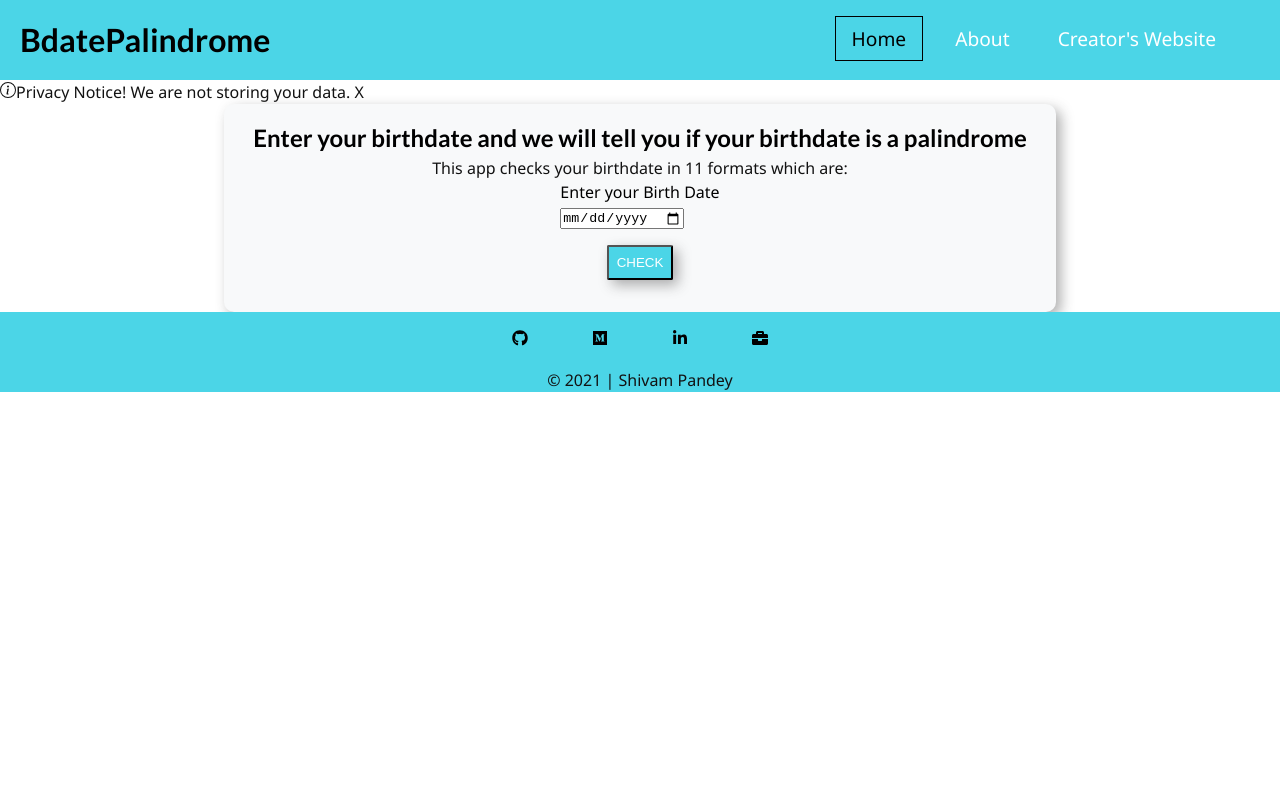
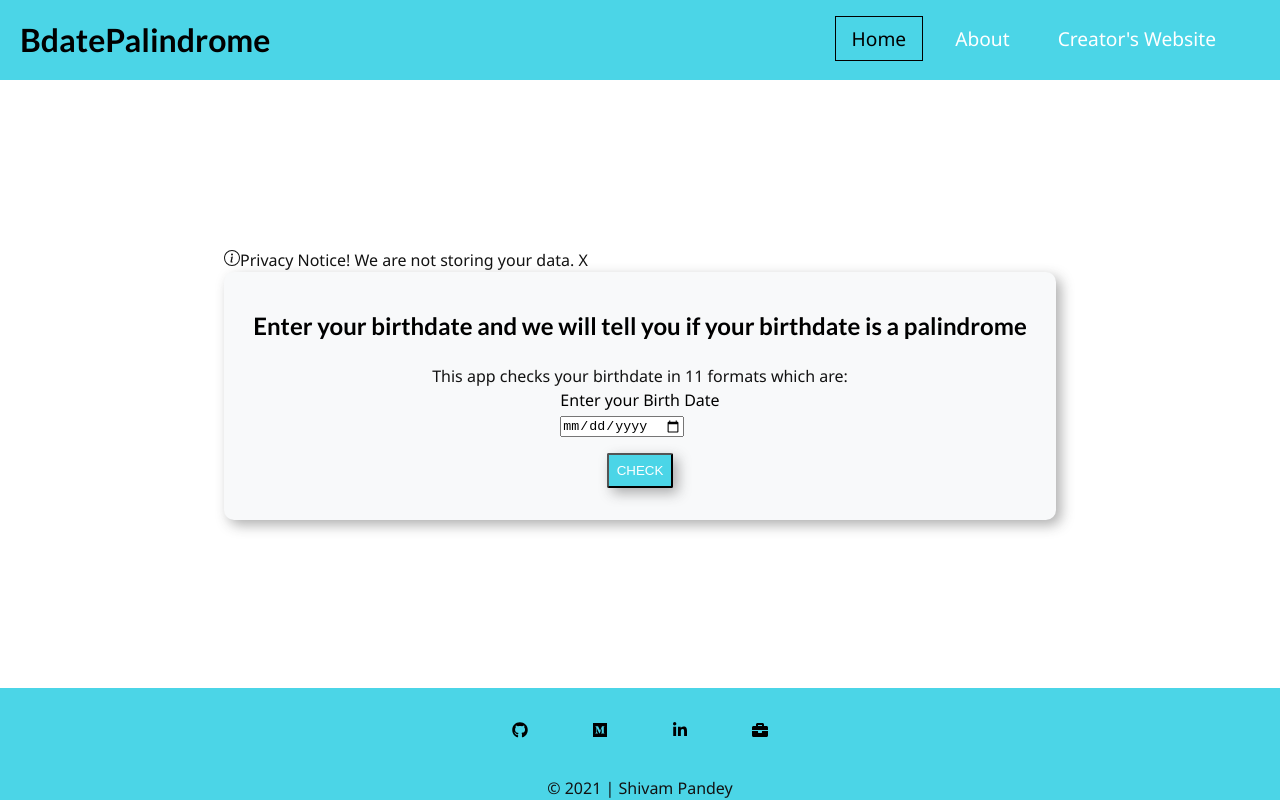
Before and after one commit to SJTGSHIVAM/birthdate_palindrome_mark13, a React (Create React App) app: page / in a window 1280 px wide. Built offline with nearby package versions, Linux system fonts and the light colour scheme.

Commit message:
style: styling added finalized

```diff
--- a/src/App.css
+++ b/src/App.css
@@ -15,12 +15,14 @@ html {
   font-size: 100%;
   box-sizing: border-box;
   scroll-behavior: smooth;
+  margin: 0;
+  min-height: 100vh;
 }
 *,
 *::before,
 *::after {
   padding: 0;
-  margin: 0;
+
   box-sizing: inherit;
   list-style: none;
   list-style-type: none;
@@ -36,4 +38,9 @@ body {
   line-height: 1.5;
   color: var(--color-black);
   background: var(--color-white);
+  min-height: 100vh;
+  margin: 0;
 }
+.main-section {
+  margin: auto;
+}
--- a/src/components/About/About.css
+++ b/src/components/About/About.css
@@ -3,7 +3,7 @@
 }
 .bcard {
   background-color: #f8f9fa;
-  margin: 30px auto;
+  margin: auto;
   border-radius: 10px;
   padding: 0 0 20px 0;
   -webkit-box-shadow: 5px 5px 13px 0px rgba(50, 50, 50, 0.39);
--- a/src/components/BdayPal/BdayPal.tsx
+++ b/src/components/BdayPal/BdayPal.tsx
@@ -172,7 +172,7 @@ const BdayPal = () => {
   };
 
   return (
-    <>
+    <div className="main-section">
       <PrivacyNotice />
 
       <div className="bcard">
@@ -232,7 +232,7 @@ const BdayPal = () => {
             <Giphy searchTerm={"wait"} key={"wait"} />
           ))}
       </div>
-    </>
+    </div>
   );
 };
 export default BdayPal;
--- a/src/components/Footer/Footer.css
+++ b/src/components/Footer/Footer.css
@@ -1,6 +1,6 @@
 footer {
   background-color: var(--secon);
-  /* margin-top */
+  /* margin: unset; */
 }
 
 footer ul {
--- a/src/components/Navbar/Navbar.css
+++ b/src/components/Navbar/Navbar.css
@@ -7,6 +7,7 @@ a {
   background-color: var(--secon);
   height: 80px;
   display: flex;
+  /* margin-bottom: ; */
   justify-content: center;
   align-items: center;
   font-size: 1.2rem;
--- a/src/index.css
+++ b/src/index.css
@@ -16,3 +16,9 @@ code {
   font-family: source-code-pro, Menlo, Monaco, Consolas, "Courier New",
     monospace;
 }
+#root {
+  display: flex;
+  flex-direction: column;
+  align-items: stretch;
+  min-height: 100vh;
+}
```
